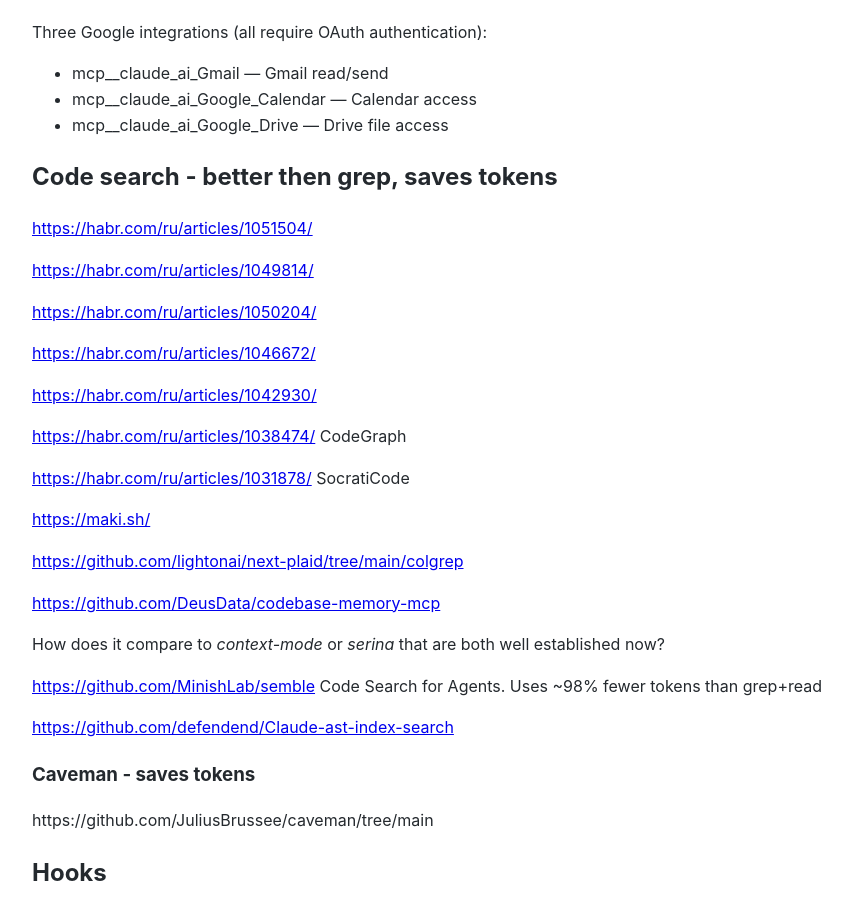
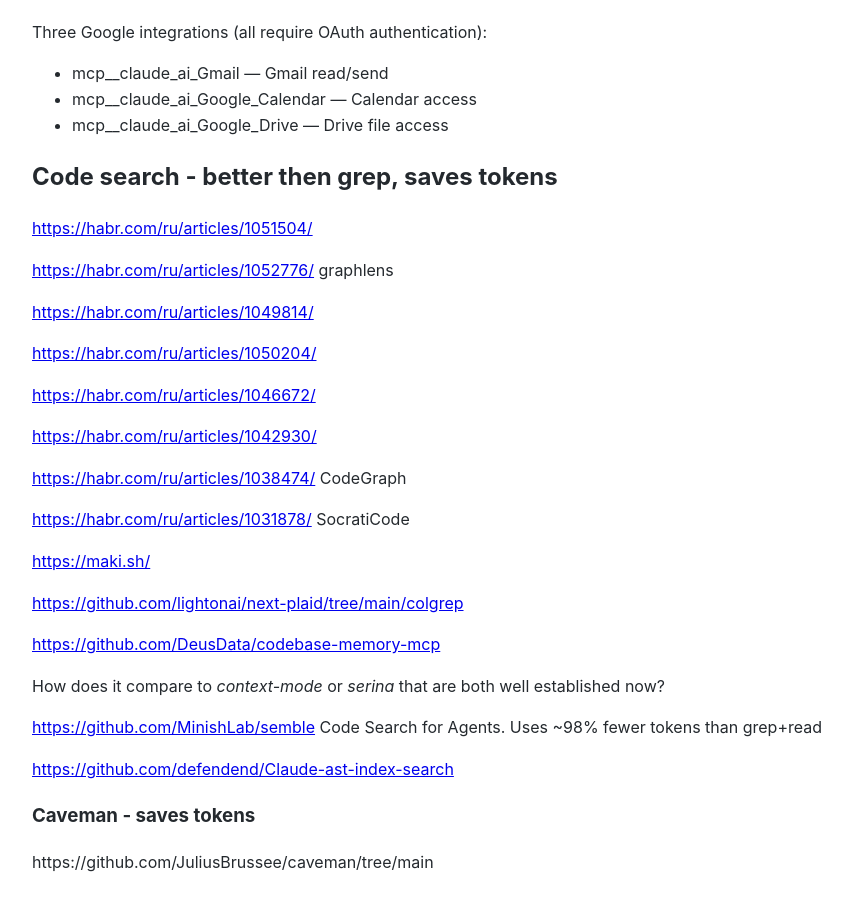
Before and after one commit to Michael-Lubinsky/michael-lubinsky.github.com, a Jekyll site: the page built from ml/agent.md, in a window 1280 px wide and 900 px high, scrolled down 2291 px. Shown: the whole window, without its empty margins (158-1010 px from the left). Built offline with Jekyll 4.4.1, drawn with Linux system fonts in a browser that asks for light colours; our own code applies the rules of GitHub Pages for plain Markdown files.

Commit message:
Update agent.md

```diff
--- a/ml/agent.md
+++ b/ml/agent.md
@@ -117,6 +117,8 @@
 ## Code search - better then grep, saves tokens
 
 <https://habr.com/ru/articles/1051504/>
+
+<https://habr.com/ru/articles/1052776/> graphlens
 
 <https://habr.com/ru/articles/1049814/>
 
```
